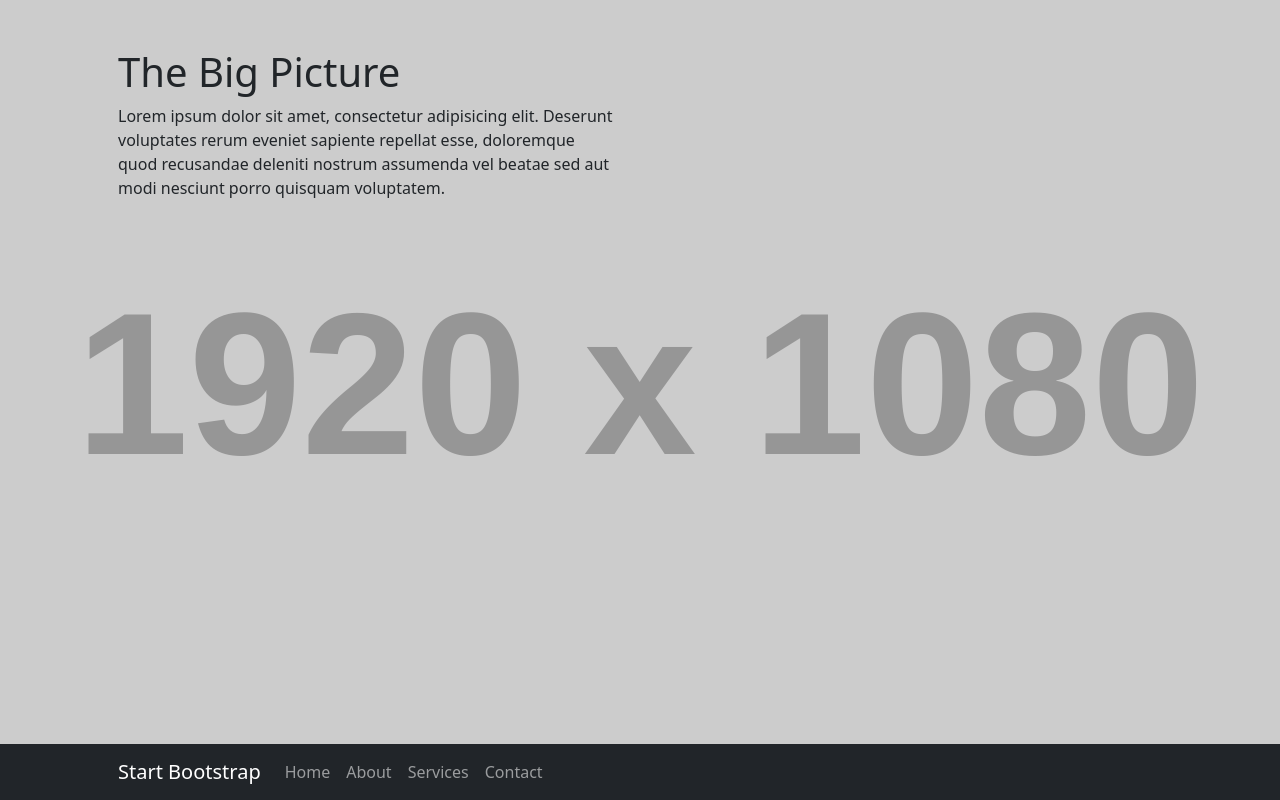
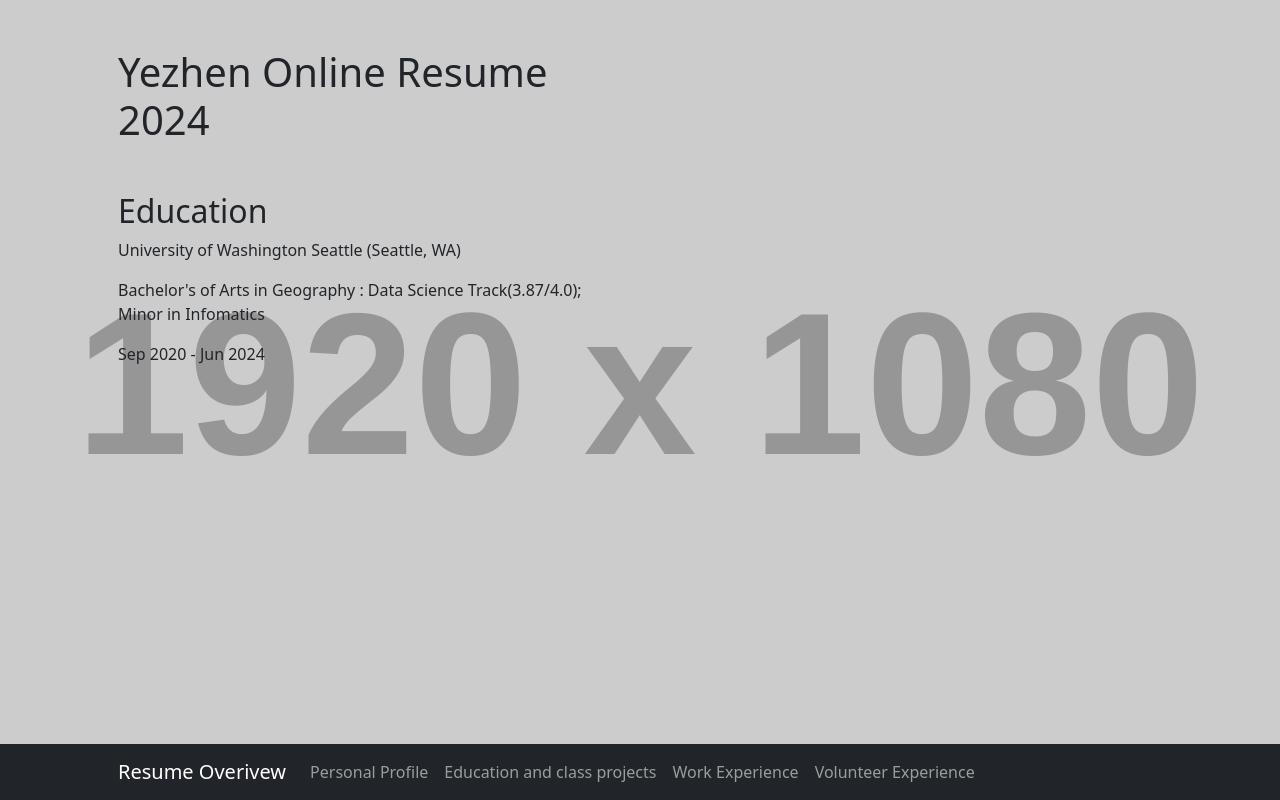
Before and after one commit to ychen21/ychen21.github.io, a plain HTML site: page index.html in a window 1280 px wide. Drawn offline with nearby package versions, Linux system fonts and the light colour scheme; placeholder pictures from the web are drawn by us.

Commit message:
test html file

```diff
--- a/index.html
+++ b/index.html
@@ -5,7 +5,7 @@
         <meta name="viewport" content="width=device-width, initial-scale=1, shrink-to-fit=no" />
         <meta name="description" content="" />
         <meta name="author" content="" />
-        <title>The Big Picture - Start Bootstrap Template</title>
+        <title>Online Resume 2024 Geog458 Lab1</title>
         <!-- Favicon-->
         <link rel="icon" type="image/x-icon" href="assets/favicon.ico" />
         <!-- Core theme CSS (includes Bootstrap)-->
@@ -15,14 +15,14 @@
         <!-- Navigation-->
         <nav class="navbar navbar-expand-lg navbar-dark bg-dark fixed-bottom">
             <div class="container px-4 px-lg-5">
-                <a class="navbar-brand" href="#!">Start Bootstrap</a>
+                <a class="navbar-brand" href="#!">Resume Overivew</a>
                 <button class="navbar-toggler" type="button" data-bs-toggle="collapse" data-bs-target="#navbarResponsive" aria-controls="navbarResponsive" aria-expanded="false" aria-label="Toggle navigation"><span class="navbar-toggler-icon"></span></button>
                 <div class="collapse navbar-collapse" id="navbarResponsive">
                     <ul class="navbar-nav ml-auto">
-                        <li class="nav-item active"><a class="nav-link" href="#!">Home</a></li>
-                        <li class="nav-item"><a class="nav-link" href="#!">About</a></li>
-                        <li class="nav-item"><a class="nav-link" href="#!">Services</a></li>
-                        <li class="nav-item"><a class="nav-link" href="#!">Contact</a></li>
+                        <li class="nav-item active"><a class="nav-link" href="#!">Personal Profile</a></li>
+                        <li class="nav-item"><a class="nav-link" href="#!">Education and class projects</a></li>
+                        <li class="nav-item"><a class="nav-link" href="#!">Work Experience</a></li>
+                        <li class="nav-item"><a class="nav-link" href="#!">Volunteer Experience</a></li>
                     </ul>
                 </div>
             </div>
@@ -32,8 +32,11 @@
             <div class="container px-4 px-lg-5">
                 <div class="row gx-4 gx-lg-5">
                     <div class="col-lg-6">
-                        <h1 class="mt-5">The Big Picture</h1>
-                        <p>Lorem ipsum dolor sit amet, consectetur adipisicing elit. Deserunt voluptates rerum eveniet sapiente repellat esse, doloremque quod recusandae deleniti nostrum assumenda vel beatae sed aut modi nesciunt porro quisquam voluptatem.</p>
+                        <h1 class="mt-5">Yezhen Online Resume 2024</h1>
+                        <h2 class="mt-5">Education</h2>
+                        <p>University of Washington Seattle (Seattle, WA)</p>
+                        <p>Bachelor's of Arts in Geography : Data Science Track(3.87/4.0); Minor in Infomatics</p>
+                        <p>Sep 2020 - Jun 2024</p>
                     </div>
                 </div>
             </div>
```
